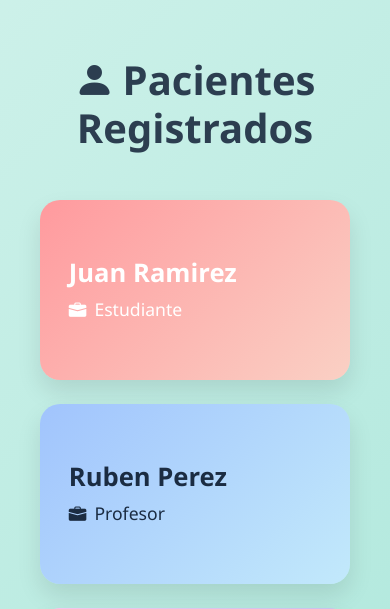
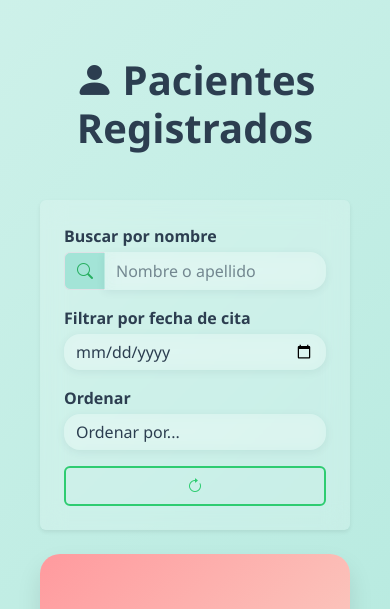
Before and after one commit to GaboGon25/ClinicaWeb, a Django app: page /cita_pacientes/ in a window 390 px wide. Shown: the part 189-798 px from the top of the page. Run offline with Django 5.2, Linux system fonts and the light colour scheme; data comes from the database, SQL or seed files in the repository.

Commit message:
CHIMPANZINI BANANINI(Filtrado de citas listo, mejoras en diseño de filtrados de paciente y citas)

```diff
--- a/ClinicaWeb/JyGDreams/static/JyGDreams/cards_patient.css
+++ b/ClinicaWeb/JyGDreams/static/JyGDreams/cards_patient.css
@@ -80,3 +80,64 @@ body {
   background: linear-gradient(135deg, #84fab0, #8fd3f4); /* menta azul */
   color: #1a2d35;
 }
+
+.search-bar-custom {
+  background: rgba(255,255,255,0.18); /* Fondo translúcido */
+  border: none;
+  border-radius: 1.2rem;
+  box-shadow: 0 4px 24px rgba(44, 62, 80, 0.08);
+  backdrop-filter: blur(12px); /* Efecto cristal */
+  -webkit-backdrop-filter: blur(12px);
+  padding: 2rem 1.5rem;
+  margin-bottom: 2rem;
+}
+
+.input-group-text.search-icon-bg {
+  background: var(--emerald-light);
+  color: var(--emerald-dark);
+  border-right: 0;
+}
+
+/* === INPUTS Y SELECTS INTEGRADOS AL FONDO === */
+.form-control.border-emerald,
+.form-select.border-emerald {
+  background: rgba(255, 255, 255, 0.18); /* Muy transparente */
+  border: none;
+  border-radius: 1rem;
+  color: #2c3e50;
+  font-weight: 500;
+  backdrop-filter: blur(8px); /* Efecto cristal */
+  box-shadow: 0 2px 8px rgba(44, 62, 80, 0.08);
+  transition: background 0.2s, box-shadow 0.2s;
+}
+
+.form-control.border-emerald::placeholder {
+  color: #2c3e50;
+  opacity: 0.6;
+}
+
+.form-control.border-emerald:focus,
+.form-select.border-emerald:focus {
+  background: rgba(255,255,255,0.28);
+  outline: 2px solid var(--emerald-green);
+  box-shadow: 0 4px 16px rgba(46,204,113,0.10);
+}
+
+.btn-outline-emerald {
+  border: 2px solid var(--emerald-green);
+  color: var(--emerald-green);
+  background: transparent;
+  transition: background 0.2s, color 0.2s;
+}
+
+.btn-outline-emerald:hover,
+.btn-outline-emerald:focus {
+  background: var(--emerald-green);
+  color: #fff;
+}
+
+@media (min-width: 768px) {
+  .w-md-auto {
+    width: auto !important;
+  }
+}
--- a/ClinicaWeb/JyGDreams/templates/cards_patient.html
+++ b/ClinicaWeb/JyGDreams/templates/cards_patient.html
@@ -6,6 +6,41 @@
 
 <div class="container py-5">
   <h2 class="text-center mb-5 title"><i class="bi bi-person-fill me-2"></i>Pacientes Registrados</h2>
+
+  <!-- Barra de búsqueda y filtros -->
+  <form method="get" class="mb-4 p-4 rounded shadow-sm search-bar-custom" autocomplete="off" style="max-width:900px; margin:auto;">
+    <div class="row g-3 align-items-end">
+      <div class="col-md-5">
+        <label for="busquedaPaciente" class="form-label mb-1 fw-semibold" style="color:#2c3e50;">Buscar por nombre</label>
+        <div class="input-group">
+          <span class="input-group-text search-icon-bg"><i class="bi bi-search"></i></span>
+          <input type="text" name="q" id="busquedaPaciente" class="form-control border-emerald" placeholder="Nombre o apellido" value="{{ query }}">
+        </div>
+      </div>
+      <div class="col-md-3">
+        <label for="fechaCita" class="form-label mb-1 fw-semibold" style="color:#2c3e50;">Filtrar por fecha de cita</label>
+        <input type="date" name="fecha" id="fechaCita" class="form-control border-emerald" value="{{ fecha }}">
+      </div>
+      <div class="col-md-3">
+        <label for="ordenCita" class="form-label mb-1 fw-semibold" style="color:#2c3e50;">Ordenar</label>
+        <select name="orden" id="ordenCita" class="form-select border-emerald">
+          <option value="">Ordenar por...</option>
+          <option value="alfabetico" {% if orden == 'alfabetico' %}selected{% endif %}>Nombre (A-Z)</option>
+          <option value="fecha" {% if orden == 'fecha' %}selected{% endif %}>Cita más próxima</option>
+        </select>
+      </div>
+      <div class="col-md-1 d-flex align-items-end">
+        <a href="{% url 'cita_pacientes' %}" class="btn btn-outline-emerald w-100" title="Mostrar todos">
+          <i class="bi bi-arrow-clockwise"></i>
+        </a>
+      </div>
+    </div>
+  </form>
+
+<!--<p>q: {{ query }} | fecha: {{ fecha }} | orden: {{ orden }}</p> -->
+<!--<p>Total pacientes: {{ pacientes|length }}</p> -->
+
+<div id="cards-pacientes-block">
   <div class="row g-4">
     {% for paciente in pacientes %}
       {% cycle 'bg1' 'bg2' 'bg3' 'bg4' 'bg5' as color_class silent %}
@@ -22,4 +57,32 @@
     {% endfor %}
   </div>
 </div>
+
+<script>
+document.addEventListener('DOMContentLoaded', function() {
+  const form = document.querySelector('form');
+  const inputs = form.querySelectorAll('input, select');
+
+  function filtrarAjax() {
+    const params = new URLSearchParams(new FormData(form)).toString();
+    fetch("{% url 'ajax_filtrar_pacientes' %}?" + params)
+      .then(response => response.json())
+      .then(data => {
+        document.getElementById('cards-pacientes-block').innerHTML = data.html;
+      });
+  }
+
+  // Ejecutar filtrado al escribir o cambiar cualquier campo
+  inputs.forEach(input => {
+    input.addEventListener('input', filtrarAjax);
+    input.addEventListener('change', filtrarAjax);
+  });
+
+  // Evitar el submit clásico
+  form.addEventListener('submit', function(e) {
+    e.preventDefault();
+    filtrarAjax();
+  });
+});
+</script>
 {% endblock %}
--- a/ClinicaWeb/JyGDreams/urls.py
+++ b/ClinicaWeb/JyGDreams/urls.py
@@ -23,4 +23,5 @@ urlpatterns = [
     path('editar_pago/<int:cita_id>/', views.editar_pago, name='editar_pago'),
     path('detalle_pago/<int:cita_id>/', views.detalle_pago, name='detalle_pago'),
     path('ajax/sugerencias-pacientes/', views.ajax_sugerencias_pacientes, name='ajax_sugerencias_pacientes'),
+    path('ajax/filtrar-pacientes/', views.ajax_filtrar_pacientes, name='ajax_filtrar_pacientes'),
 ]
--- a/ClinicaWeb/JyGDreams/views.py
+++ b/ClinicaWeb/JyGDreams/views.py
@@ -2,11 +2,12 @@ from django.shortcuts import render, redirect, get_object_or_404
 from django.contrib.auth import authenticate, login
 from django.contrib import messages
 from django.http import HttpResponse
+from django.template.loader import render_to_string
 from django.http import JsonResponse
 from .models import Paciente, Cita, Procedimiento, CitaProcedimiento, Pago
 from django.utils import timezone
 from django.forms import modelformset_factory
-from django.db.models import Q
+from django.db.models import Q, Exists, OuterRef, Subquery
 
 #def login(request):
     #return render(request, 'login.html')
@@ -88,8 +89,44 @@ def editar_paciente(request, paciente_id):
     return render(request, 'edit_patient.html', {'paciente': paciente})
 
 def cita_pacientes(request):
+    query = request.GET.get('q', '')
+    fecha = request.GET.get('fecha', '')
+    orden = request.GET.get('orden', '')
+
     pacientes = Paciente.objects.all()
-    return render(request, 'cards_patient.html', {'pacientes': pacientes})
+
+    if query:
+        pacientes = pacientes.filter(
+            Q(nombre__icontains=query) | Q(apellido__icontains=query)
+        )
+
+    if fecha:
+        pacientes = pacientes.filter(
+            Exists(
+                Cita.objects.filter(
+                    paciente=OuterRef('pk'),
+                    fecha=fecha
+                )
+            )
+        )
+
+    if orden == 'alfabetico':
+        pacientes = pacientes.order_by('nombre', 'apellido')
+    elif orden == 'fecha':
+        pacientes = pacientes.annotate(
+            proxima_cita=Subquery(
+                Cita.objects.filter(paciente=OuterRef('pk')).order_by('fecha').values('fecha')[:1]
+            )
+        ).order_by('proxima_cita')
+
+    return render(request, 'cards_patient.html', {
+        'pacientes': pacientes,
+        'query': query,
+        'fecha': fecha,
+        'orden': orden,
+    })
+    #pacientes = Paciente.objects.all()
+    #return render(request, 'cards_patient.html', {'pacientes': pacientes})
 
 #def cuadros_citas(request):
     #return render(request, 'home_citas.html')
@@ -285,4 +322,37 @@ def ajax_sugerencias_pacientes(request):
     return JsonResponse(list(sugerencias), safe=False)
 
 
+def ajax_filtrar_pacientes(request):
+    query = request.GET.get('q', '')
+    fecha = request.GET.get('fecha', '')
+    orden = request.GET.get('orden', '')
+
+    pacientes = Paciente.objects.all()
+
+    if query:
+        pacientes = pacientes.filter(
+            Q(nombre__icontains=query) | Q(apellido__icontains=query)
+        )
+
+    if fecha:
+        pacientes = pacientes.filter(
+            Exists(
+                Cita.objects.filter(
+                    paciente=OuterRef('pk'),
+                    fecha=fecha
+                )
+            )
+        )
+
+    if orden == 'alfabetico':
+        pacientes = pacientes.order_by('nombre', 'apellido')
+    elif orden == 'fecha':
+        pacientes = pacientes.annotate(
+            proxima_cita=Subquery(
+                Cita.objects.filter(paciente=OuterRef('pk')).order_by('fecha').values('fecha')[:1]
+            )
+        ).order_by('proxima_cita')
+
+    html = render_to_string('partials/cards_pacientes_block.html', {'pacientes': pacientes})
+    return JsonResponse({'html': html})
 # Create your views here.
```
Also changed, not shown: ClinicaWeb/JyGDreams/static/JyGDreams/tabla_patient.css (+51 -0 lines), ClinicaWeb/JyGDreams/templates/partials/cards_pacientes_block.html (added, +19 -0 lines), ClinicaWeb/JyGDreams/templates/tabla_patient.html (+12 -5 lines).
